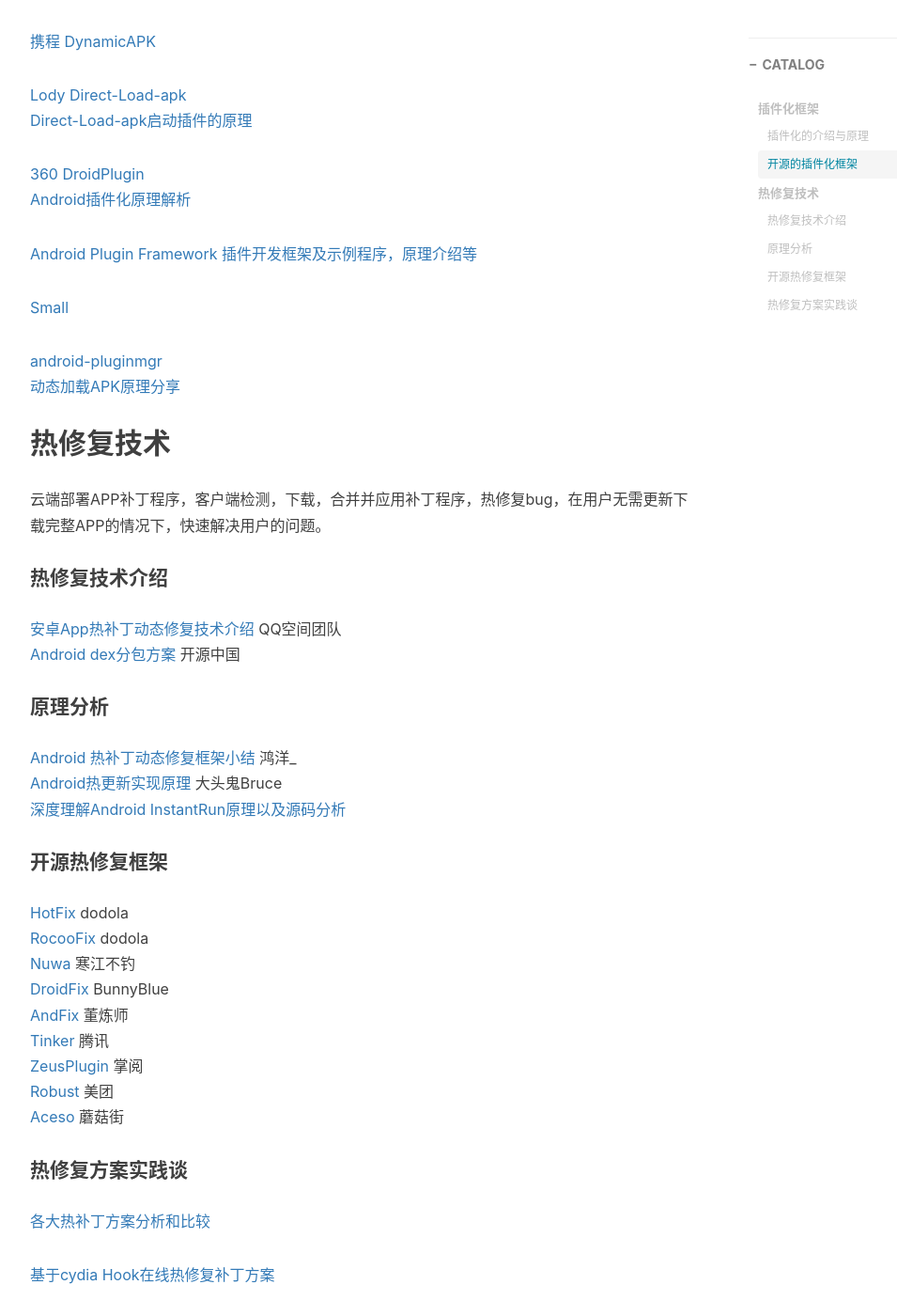
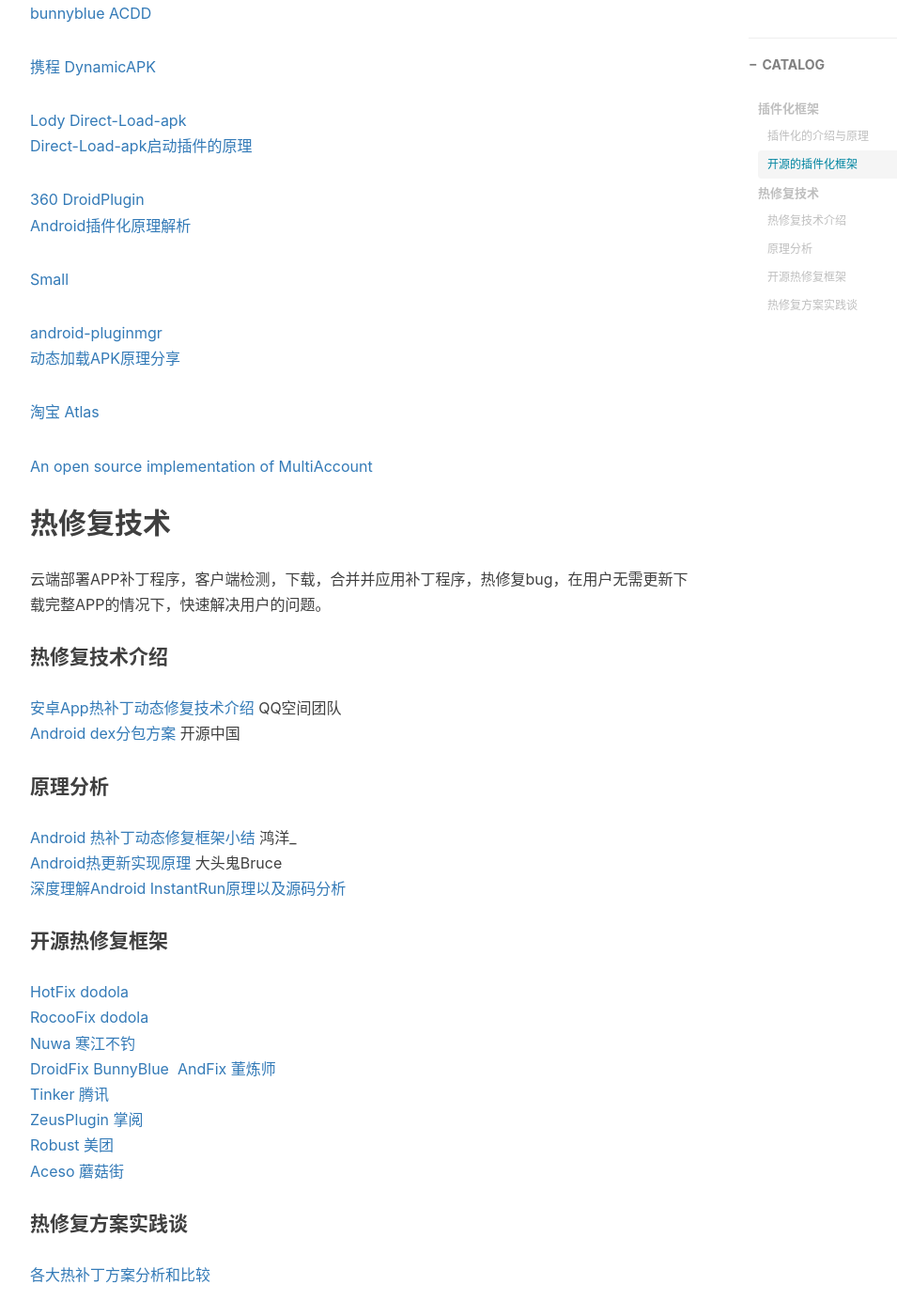
Before and after one commit to figofuture/figofuture.github.io, a Jekyll site: the page built from _posts/2016-08-12-android-plugin-and-hotfix-collections.markdown, in a window 1280 px wide and 1400 px high, scrolled down 1287 px. Shown: the whole window at 94% size, without its empty margins (233-1188 px from the left). Built offline with Jekyll 4.4.1, drawn with Linux system fonts in a browser that asks for light colours; nearby versions of some CDN libraries; comment, search, counter and statistics services are not loaded; some of the changed text lies outside the part shown.

Commit message:
add atlas

```diff
--- a/_posts/2016-08-12-android-plugin-and-hotfix-collections.markdown
+++ b/_posts/2016-08-12-android-plugin-and-hotfix-collections.markdown
@@ -41,12 +42,14 @@
 [360 DroidPlugin](https://github.com/DroidPluginTeam/DroidPlugin)
 [Android插件化原理解析](http://weishu.me)
 
-[Android Plugin Framework 插件开发框架及示例程序，原理介绍等](https://github.com/limpoxe/Android-Plugin-Framework)
-
 [Small](https://github.com/wequick/Small)
 
 [android-pluginmgr](https://github.com/houkx/android-pluginmgr)
 [动态加载APK原理分享](http://blog.csdn.net/hkxxx/article/details/42194387)
+
+[淘宝 Atlas](https://github.com/alibaba/atlas)
+
+[An open source implementation of MultiAccount](https://github.com/asLody/VirtualApp)
 
 ## 热修复技术
 云端部署APP补丁程序，客户端检测，下载，合并并应用补丁程序，热修复bug，在用户无需更新下载完整APP的情况下，快速解决用户的问题。
@@ -61,15 +64,15 @@
 [深度理解Android InstantRun原理以及源码分析](https://github.com/nuptboyzhb/AndroidInstantRun)
 
 #### 开源热修复框架
-[HotFix](https://github.com/dodola/HotFix) dodola
-[RocooFix](https://github.com/dodola/RocooFix) dodola
-[Nuwa](https://github.com/jasonross/Nuwa) 寒江不钓
-[DroidFix](https://github.com/bunnyblue/DroidFix) BunnyBlue
-[AndFix](https://github.com/alibaba/AndFix) 董炼师
-[Tinker](https://github.com/Tencent/tinker) 腾讯
-[ZeusPlugin](https://github.com/iReaderAndroid/ZeusPlugin) 掌阅
-[Robust](http://tech.meituan.com/android_robust.html) 美团
-[Aceso](https://github.com/meili/Aceso) 蘑菇街
+[HotFix dodola](https://github.com/dodola/HotFix)
+[RocooFix dodola](https://github.com/dodola/RocooFix)
+[Nuwa 寒江不钓](https://github.com/jasonross/Nuwa)
+[DroidFix BunnyBlue](https://github.com/bunnyblue/DroidFix)
+[AndFix 董炼师](https://github.com/alibaba/AndFix)
+[Tinker 腾讯](https://github.com/Tencent/tinker)
+[ZeusPlugin 掌阅](https://github.com/iReaderAndroid/ZeusPlugin)
+[Robust 美团](http://tech.meituan.com/android_robust.html)
+[Aceso 蘑菇街](https://github.com/meili/Aceso)
 
 #### 热修复方案实践谈
 [各大热补丁方案分析和比较](http://blog.zhaiyifan.cn/2015/11/20/HotPatchCompare/)
```
Also changed, not shown: other parts of _posts/2016-08-12-android-plugin-and-hotfix-collections.markdown (+1 -0 lines).
